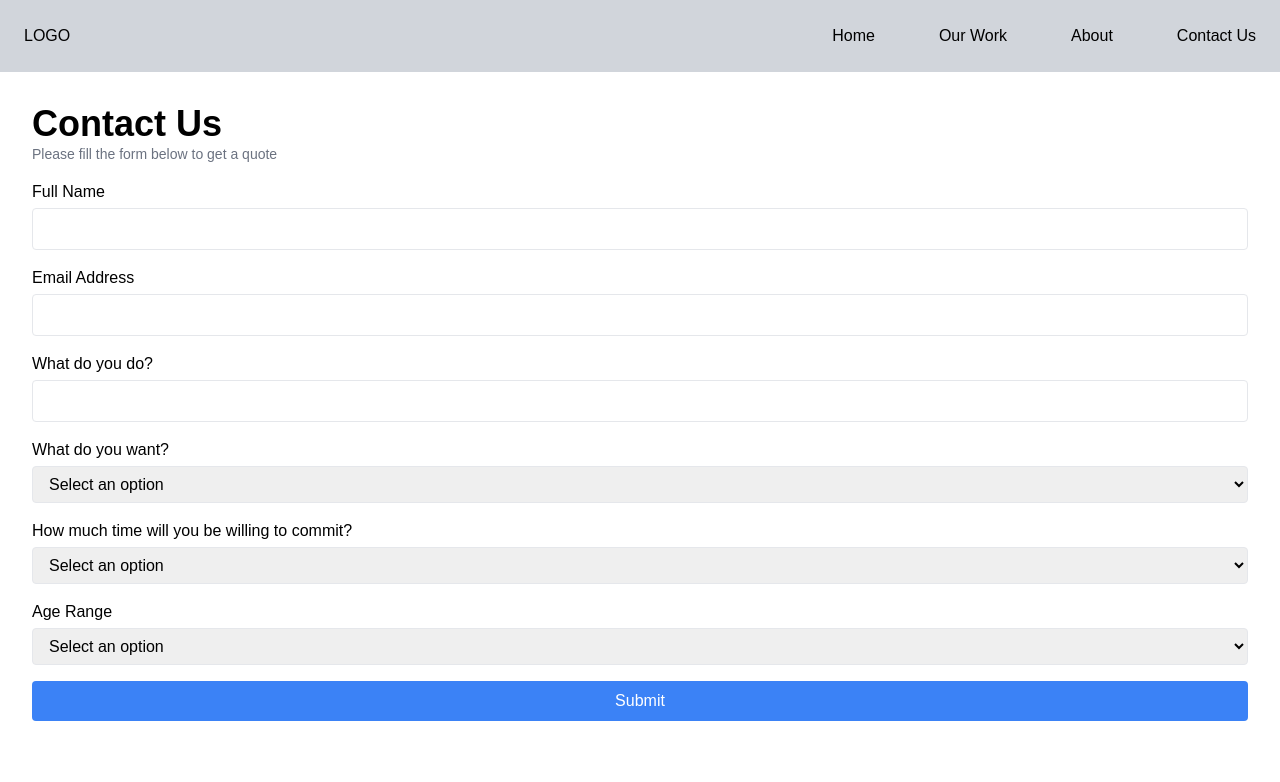
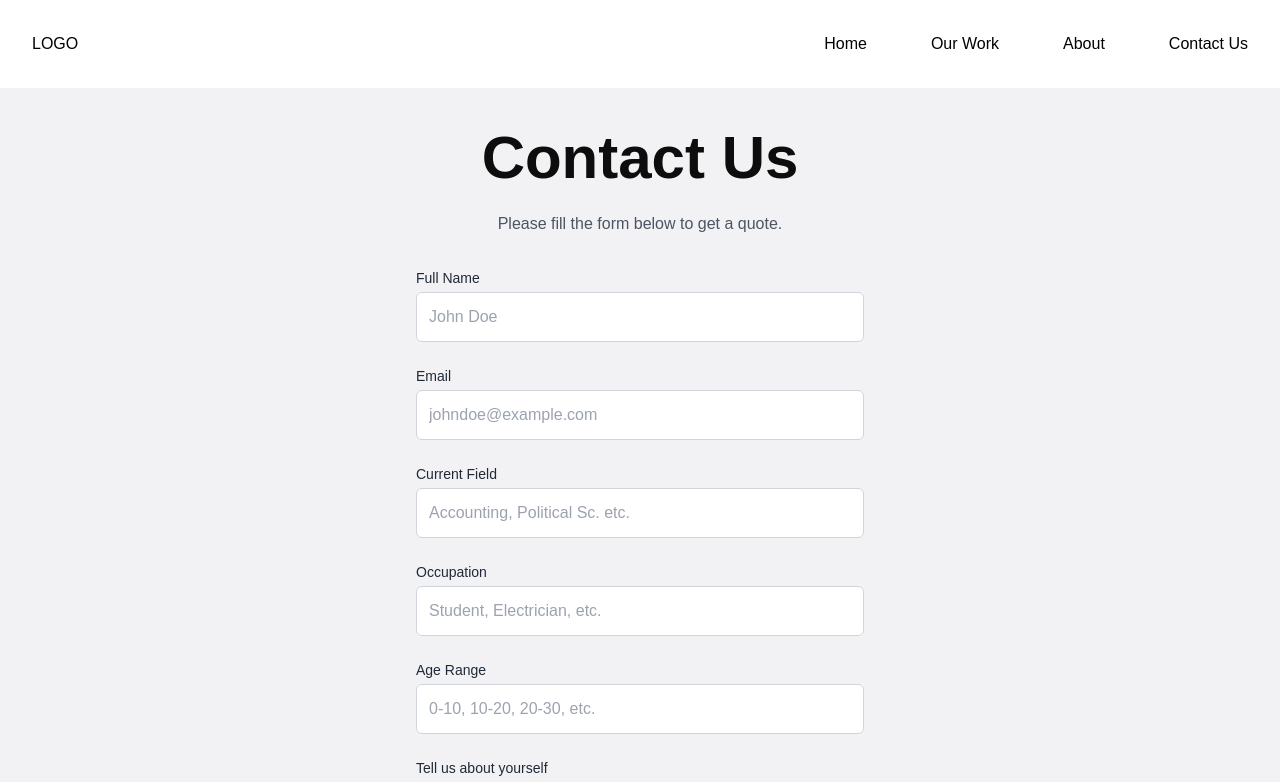
Before and after one commit to devhabeeblateef/ibconceptsandlogistics, a Next.js app in the folder client/: page /contactus in a window 1280 px wide. Shown: the top 782 px of the page. Built offline with nearby package versions, Linux system fonts and the light colour scheme.

Commit message:
redesign contactus

```diff
--- a/client/pages/UI/Footer.js
+++ b/client/pages/UI/Footer.js
@@ -48,7 +48,7 @@ function Footer() {
         </div>
 
         <p className="text-xs text-gray-700 text-center mt-4">
-            &copy; {new Date().getFullYear()} Tech and Hi. All rights reserved.
+            &copy; {new Date().getFullYear()} IBConcepts. All rights reserved.
           </p>
       </footer>
         </div>
--- a/client/pages/contactus.js
+++ b/client/pages/contactus.js
@@ -1,117 +1,150 @@
-import React from "react";
-import Link from "next/link";
+import React, { useState, useRef } from "react";
 import Nav from "./UI/Nav";
+import Footer from "./UI/Footer";
 
 function Contactus() {
+  const form = useRef();
+  const [loading, setLoading] = useState(false)
+  const [successMessage, setSuccessMessage] = useState("")
+
+  // Form States
+  const [fullname, setFullName] = useState();
+  const [email, setEmail] = useState("");
+  const [currentfield, setCurrentField] = useState("")
+  const [occupation, setOccupation] = useState("")
+  const [agerange, setAgeRange] = useState("")
+  const [about, setAbout] = useState("")
+
+
+
+  const resetForm = () => {
+    setFullName("")
+    setEmail("")
+    setCurrentField("")
+    setOccupation("")
+    setAgeRange("")
+    setAbout("")
+  }
+
+  const handleSubmit = async (e) => {
+    e.preventDefault();
+    setLoading(true);
+
+
+    try{
+    setLoading(false);
+    resetForm();
+    setSuccessMessage("Received!");
+    setTimeout(() => {
+      setSuccessMessage("");
+    }, 2000)
+  }catch(error){
+    setLoading("false")
+    setSuccessMessage("An Error occured")
+    console.log(error.message)
+  }
+  };
 
   return (
-    <div>
-    <div className="bg-gray-300 p-6 w-screen">
-    <Nav />
+    <div className="font-poopins  text-black">
+    <div className="p-8">
+    <Nav/>
     </div>
-    <div className="p-8">
-
-      <div className="">
-        <div className="flex justify-center items-center ">
-          <form className="w-full max-w-mdrounded ">
-            <h2 className="text-4xl font-semibold">Contact Us</h2>
-            <p className="mb-4 text-gray-500 text-sm">Please fill the form below to get a quote</p>
-            <div className="mb-4">
-              <label htmlFor="fullName" className="block font-medium mb-1">
+      <div className="bg-[#f2f2f4] font-poppins py-10 px-6 md:px-16 lg:px-32">
+        <h2 className="text-4xl md:text-6xl text-center font-semibold mb-6 text-[#0D0D0D]">
+          Contact Us
+        </h2>
+        <p className="text-gray-600 text-center mb-8">
+          Please fill the form below to get a quote.
+        </p>
+        <form ref={form} onSubmit={handleSubmit} className="max-w-md mx-auto">
+          <div className="mb-6">
+            <label className="block text-sm font-medium text-gray-800">
               Full Name
             </label>
             <input
               type="text"
-                id="fullName"
-                name="fullName"
-                className="w-full border rounded px-3 py-2"
-                required
+              value={fullname}
+              onChange={(e) => setFullName(e.target.value)}
+              className="mt-1 p-3 w-full border border-gray-300 rounded-md focus:outline-none focus:ring focus:border-blue-500"
+              placeholder="John Doe"
             />
           </div>
-            <div className="mb-4">
-              <label htmlFor="email" className="block font-medium mb-1">
-                Email Address
+          <div className="mb-6">
+            <label className="block text-sm font-medium text-gray-800">
+              Email
             </label>
             <input
               type="email"
-                id="email"
-                name="email"
-                className="w-full border rounded px-3 py-2"
-                required
+              value={email}
+              onChange={(e) => setEmail(e.target.value)}
+              className="mt-1 p-3 w-full border border-gray-300 rounded-md focus:outline-none focus:ring focus:border-blue-500"
+              placeholder="johndoe@example.com"
             />
           </div>
-            <div className="mb-4">
-              <label htmlFor="occupation" className="block font-medium mb-1">
-                What do you do?
+          <div className="mb-6">
+            <label className="block text-sm font-medium text-gray-800">
+              Current Field
             </label>
             <input
               type="text"
-                id="occupation"
-                name="occupation"
-                className="w-full border rounded px-3 py-2"
-                required
+              value={currentfield}
+              onChange={(e) => setCurrentField(e.target.value)}
+              className="mt-1 p-3 w-full border border-gray-300 rounded-md focus:outline-none focus:ring focus:border-blue-500"
+              placeholder="Accounting, Political Sc. etc."
             />
           </div>
-            <div className="mb-4">
-              <label htmlFor="interest" className="block font-medium mb-1">
-                What do you want?
+
+          <div className="mb-6">
+            <label className="block text-sm font-medium text-gray-800">
+              Occupation
             </label>
-              <select
-                id="interest"
-                name="interest"
-                className="w-full border rounded px-3 py-2"
-                required
-              >
-                <option value="">Select an option</option>
-                <option value="Scrum">Option A</option>
-                <option value="Web Development">Option B</option>
-              </select>
+            <input
+              type="text"
+              value={occupation}
+              onChange={(e) => setOccupation(e.target.value)}
+              className="mt-1 p-3 w-full border border-gray-300 rounded-md focus:outline-none focus:ring focus:border-blue-500"
+              placeholder="Student, Electrician, etc."
+            />
           </div>
-            <div className="mb-4">
-              <label htmlFor="commitment" className="block font-medium mb-1">
-                How much time will you be willing to commit?
-              </label>
-              <select
-                id="commitment"
-                name="commitment"
-                className="w-full border rounded px-3 py-2"
-                required
-              >
-                <option value="">Select an option</option>
-                <option value="1month">1 month</option>
-                <option value="3months">3 months</option>
-                <option value="6months">6 months</option>
-              </select>
-            </div>
-            <div className="mb-4">
-              <label htmlFor="ageRange" className="block font-medium mb-1">
+
+          <div className="mb-6">
+            <label className="block text-sm font-medium text-gray-800">
               Age Range
             </label>
-              <select
-                id="ageRange"
-                name="ageRange"
-                className="w-full border rounded px-3 py-2"
-                required
-              >
-                <option value="">Select an option</option>
-                <option value="18-25">18-25</option>
-                <option value="26-35">26-35</option>
-                <option value="36-45">36-45</option>
-                <option value="46+">46+</option>
-              </select>
+            <input
+              type="text"
+              value={agerange}
+              onChange={(e) => setAgeRange(e.target.value)}
+              className="mt-1 p-3 w-full border border-gray-300 rounded-md focus:outline-none focus:ring focus:border-blue-500"
+              placeholder="0-10, 10-20, 20-30, etc."
+            />
           </div>
-            <div className="mb-4">
+
+
+          <div className="mb-6">
+            <label className="block text-sm font-medium text-gray-800">
+              Tell us about yourself
+            </label>
+            <input
+              type="text"
+              value={about}
+              onChange={(e) => setAbout(e.target.value)}
+              className="mt-1 p-3 h-64 w-full border border-gray-300 rounded-md focus:outline-none focus:ring focus:border-blue-500"
+              placeholder=""
+            />
+          </div>
+
           <button
     type="submit"
-                className="w-full bg-blue-500 text-white rounded px-4 py-2 font-medium"
+    className={successMessage ? "w-full py-3 bg-green-800 text-white rounded-md hover:bg-gray-800" :
+    "w-full py-3 bg-black text-white rounded-md hover:bg-gray-800" }
   >
-                Submit
+    {loading ? "Please wait..." :  successMessage ? successMessage : "Get Started"}
   </button>
-            </div>
         </form>
       </div>
-      </div>
-    </div>
+      <Footer/>
     </div>
   );
 }
```
Lines whose indentation alone changed are shown as unchanged.
